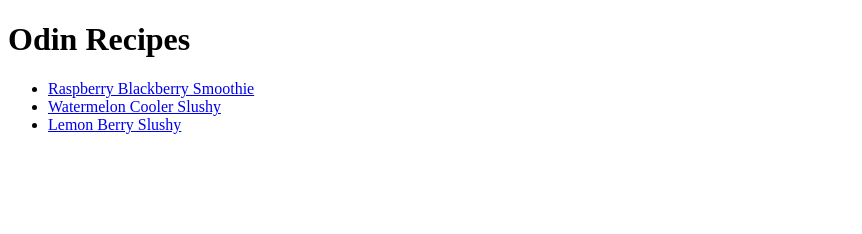
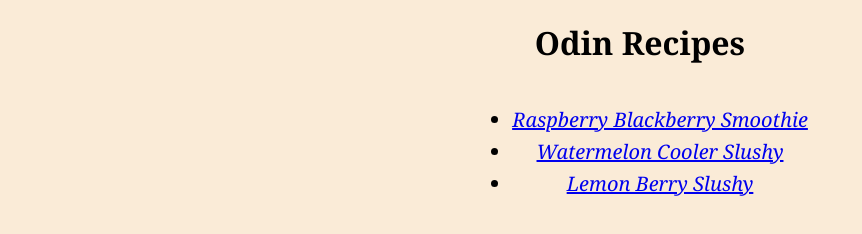
Before and after one commit to SkIym/recipes-site, a plain HTML site: page index.html in a window 1280 px wide. Shown: the whole page, without its empty margins (0-862 px from the left). Drawn offline with Linux system fonts and the light colour scheme.

Commit message:
Add basic CSS

```diff
--- a/index.html
+++ b/index.html
@@ -5,14 +5,18 @@
     <meta http-equiv="X-UA-Compatible" content="IE=edge">
     <meta name="viewport" content="width=device-width, initial-scale=1.0">
     <title>Odin Recipes</title>
+    <link rel="stylesheet" href="style.css">
 </head>
 <body>
     <h1>Odin Recipes</h1>
-    <ul>
-        <li><a href="recipes/rb-smoothie.html">Raspberry Blackberry Smoothie</a></li>
-        <li><a href="recipes/melon-slushy.html">Watermelon Cooler Slushy</a></li>
-        <li><a href="recipes/lb-slushy.html">Lemon Berry Slushy</a></li>
-    </ul>
+    <div>
+        <ul>
+            <li><a href="recipes/rb-smoothie.html">Raspberry Blackberry Smoothie</a></li>
+            <li><a href="recipes/melon-slushy.html">Watermelon Cooler Slushy</a></li>
+            <li><a href="recipes/lb-slushy.html">Lemon Berry Slushy</a></li>
+        </ul>
+    </div>
+
 
 </body>
 </html>
--- /dev/null
+++ b/recipes/recipes.css
@@ -0,0 +1,13 @@
+body,
+li {
+    text-align: center;
+}
+
+ul,
+ol {
+    display:inline-block;
+}
+
+.desc {
+    font-style: italic;
+}
--- /dev/null
+++ b/style.css
@@ -0,0 +1,21 @@
+body {
+    font-family: "Cambria", sans-serif;
+    color: black;
+    background-color: antiquewhite;
+}
+
+h1 {
+    text-align: center;
+}
+
+ul {
+    display: inline-block;
+}
+
+div,
+li {
+    text-align: center;
+    font-style: italic;
+    font-size: 20px;
+    margin-bottom: 5px;
+}
```
Also changed, not shown: recipes/lb-slushy.html (+4 -2 lines), recipes/melon-slushy.html (+2 -0 lines), recipes/rb-smoothie.html (+2 -0 lines).
